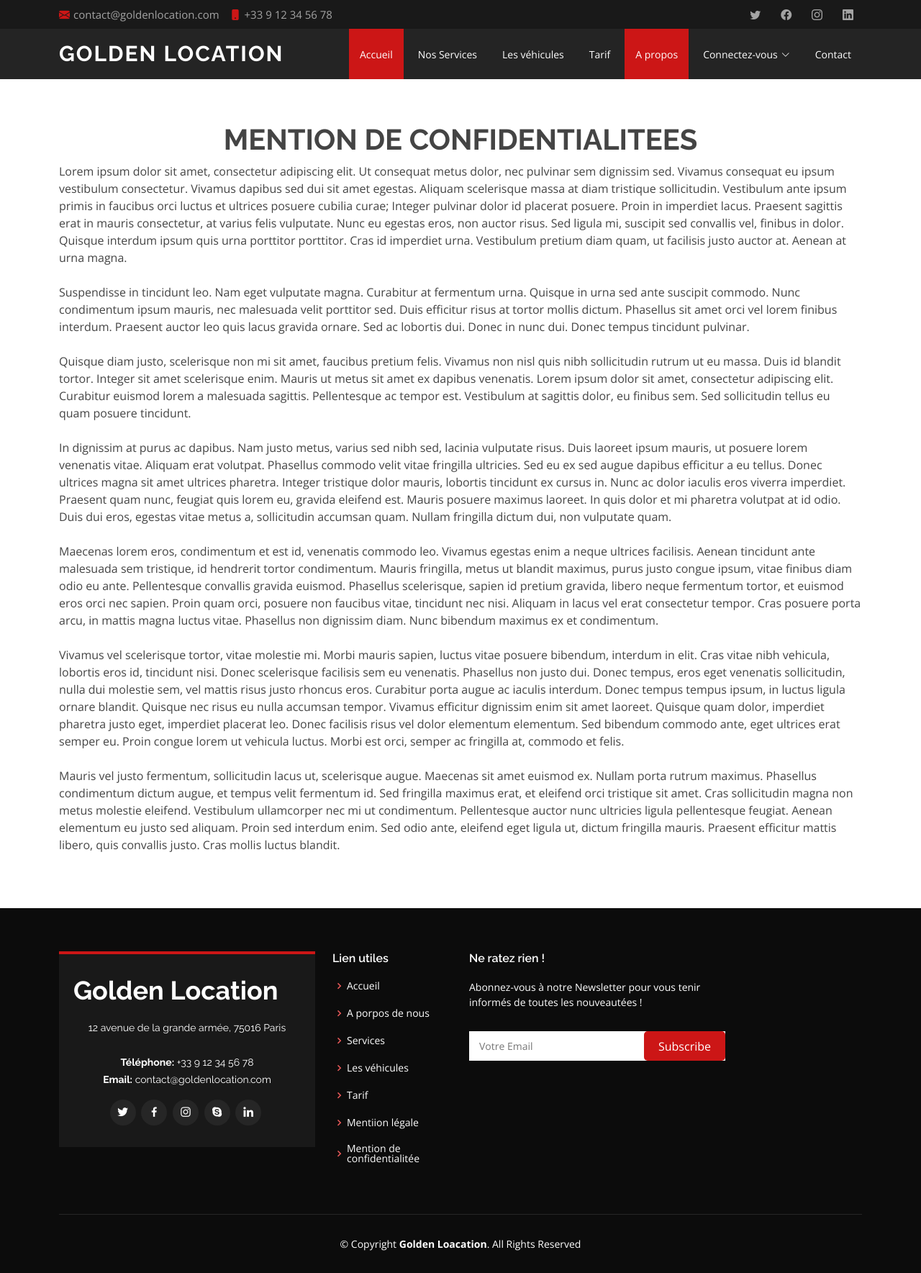
After one commit to ArtBalan/location_voiture, a PHP site: page /devweb/mentions_conf.php in a window 1280 px wide. The commit adds this page. Shown: the whole page at 72% size. Run offline with PHP 8.4, Linux system fonts and the light colour scheme; some libraries are stand-ins or nearby versions.

Commit message:
rework sur la version de bilel

```diff
--- a/inc/00_init.inc.php
+++ b/inc/00_init.inc.php
@@ -1,13 +1,13 @@
 <?php
 // PDO initialisation
-$host = 'mysql:host=localhost;dbname=location_voiture';
-$login = 'root';
-$password = '';
+$host = "mysql:host=localhost;dbname=location_voiture";
+$login = "root";
+$password = "";
 
-$options = array(
+$options = [
     PDO::ATTR_ERRMODE => PDO::ERRMODE_WARNING,
-    PDO::MYSQL_ATTR_INIT_COMMAND => 'SET NAMES utf8'
-);
+    PDO::MYSQL_ATTR_INIT_COMMAND => "SET NAMES utf8",
+];
 
 $pdo = new PDO($host, $login, $password, $options);
 
@@ -18,25 +18,13 @@ $msg = "";
 session_start();
 
 // A CHANGER AVEC VOS CHEMIN
-// BILEL
-//define('URL', 'http://localhost/PHP/golden_location/');
-// KEVIN
-// ??
-// ARTHUR
-define('URL', 'http://localhost/devweb/location_voiture-master/');
-
-
+define("URL", "http://localhost/devweb/location_voiture-master/");
 
 // Racine serveur (le chemin du disque dur jusqu'au dossier racine de notre serveur). On récupère l'info dans la superglobale $_SERVER afin que ça s'adapte toujours
-define('ROOT_PATH', $_SERVER['DOCUMENT_ROOT']);
+define("ROOT_PATH", $_SERVER["DOCUMENT_ROOT"]);
 
 //Constante pour l'enregistrement des images sur la page gestion_voiture.php
 // A CHANGER AVEC VOS CHEMIN
-//BILEL
-//define('IMG_DIRECTORY', '/golden_location/assets/img/voiture');
-// KEVIN
-// ??
-// ATHUR
-define('IMG_DIRECTORY', '/devweb/location_voiture-master/assets/img/voiture');
+define("IMG_DIRECTORY", "/devweb/location_voiture-master/assets/img/voiture");
 
-$currentPage = basename($_SERVER['PHP_SELF']);
+$currentPage = basename($_SERVER["PHP_SELF"]);
--- a/inc/06_footer2.inc.php
+++ b/inc/06_footer2.inc.php
@@ -30,21 +30,10 @@
               <li><i class="bx bx-chevron-right"></i> <a href="<?php if($currentPage != "index") echo URL . "index.php" ?>#services">Services</a></li>
               <li><i class="bx bx-chevron-right"></i> <a href="<?php if($currentPage != "index") echo URL . "index.php" ?>#vehicule">Les véhicules</a></li>
               <li><i class="bx bx-chevron-right"></i> <a href="<?php if($currentPage != "index") echo URL . "index.php" ?>#tarif">Tarif</a></li>
-              <li><i class="bx bx-chevron-right"></i> <a href="#">Mentiion légale</a></li>
-              <li><i class="bx bx-chevron-right"></i> <a href="#">Mention de confidentialitée</a></li>
+              <li><i class="bx bx-chevron-right"></i> <a href="<?= URL ?>mentions_legale.php">Mentiion légale</a></li>
+              <li><i class="bx bx-chevron-right"></i> <a href="<?= URL ?>mention_conf.php">Mention de confidentialitée</a></li>
             </ul>
           </div>
-
-          <!-- <div class="col-lg-2 col-md-6 footer-links">
-            <h4>Our Services</h4>
-            <ul>
-              <li><i class="bx bx-chevron-right"></i> <a href="#">Web Design</a></li>
-              <li><i class="bx bx-chevron-right"></i> <a href="#">Web Development</a></li>
-              <li><i class="bx bx-chevron-right"></i> <a href="#">Product Management</a></li>
-              <li><i class="bx bx-chevron-right"></i> <a href="#">Marketing</a></li>
-              <li><i class="bx bx-chevron-right"></i> <a href="#">Graphic Design</a></li>
-            </ul>
-          </div> -->
 
           <div class="col-lg-4 col-md-6 footer-newsletter">
             <h4>Ne ratez rien !</h4>
@@ -62,13 +51,6 @@
     <div class="container">
       <div class="copyright">
         &copy; Copyright <strong><span>Golden Loacation</span></strong>. All Rights Reserved
-      </div>
-      <div class="credits">
-        <!-- All the links in the footer should remain intact. -->
-        <!-- You can delete the links only if you purchased the pro version. -->
-        <!-- Licensing information: https://bootstrapmade.com/license/ -->
-        <!-- Purchase the pro version with working PHP/AJAX contact form: https://bootstrapmade.com/day-multipurpose-html-template-for-free/ -->
-        <!-- Designed by <a href="https://bootstrapmade.com/">BootstrapMade</a> -->
       </div>
     </div>
   </footer><!-- End Footer -->
--- /dev/null
+++ b/mentions_conf.php
@@ -0,0 +1,30 @@
+<?php
+include "inc/00_init.inc.php";
+include "inc/01_function.inc.php";
+include "inc/02_head.inc.php";
+
+// début des afficchages
+include "inc/03_nav.inc.php";
+?>
+<!-- ======= About Section ======= -->
+<section id="about" class="about">
+    <div class="container">
+    <h1 class="text-center fw-bold">MENTION DE CONFIDENTIALITEES</h1>
+        <p>Lorem ipsum dolor sit amet, consectetur adipiscing elit. Ut consequat metus dolor, nec pulvinar sem dignissim sed. Vivamus consequat eu ipsum vestibulum consectetur. Vivamus dapibus sed dui sit amet egestas. Aliquam scelerisque massa at diam tristique sollicitudin. Vestibulum ante ipsum primis in faucibus orci luctus et ultrices posuere cubilia curae; Integer pulvinar dolor id placerat posuere. Proin in imperdiet lacus. Praesent sagittis erat in mauris consectetur, at varius felis vulputate. Nunc eu egestas eros, non auctor risus. Sed ligula mi, suscipit sed convallis vel, finibus in dolor. Quisque interdum ipsum quis urna porttitor porttitor. Cras id imperdiet urna. Vestibulum pretium diam quam, ut facilisis justo auctor at. Aenean at urna magna.<br><br>
+
+            Suspendisse in tincidunt leo. Nam eget vulputate magna. Curabitur at fermentum urna. Quisque in urna sed ante suscipit commodo. Nunc condimentum ipsum mauris, nec malesuada velit porttitor sed. Duis efficitur risus at tortor mollis dictum. Phasellus sit amet orci vel lorem finibus interdum. Praesent auctor leo quis lacus gravida ornare. Sed ac lobortis dui. Donec in nunc dui. Donec tempus tincidunt pulvinar.<br><br>
+
+            Quisque diam justo, scelerisque non mi sit amet, faucibus pretium felis. Vivamus non nisl quis nibh sollicitudin rutrum ut eu massa. Duis id blandit tortor. Integer sit amet scelerisque enim. Mauris ut metus sit amet ex dapibus venenatis. Lorem ipsum dolor sit amet, consectetur adipiscing elit. Curabitur euismod lorem a malesuada sagittis. Pellentesque ac tempor est. Vestibulum at sagittis dolor, eu finibus sem. Sed sollicitudin tellus eu quam posuere tincidunt.<br><br>
+
+            In dignissim at purus ac dapibus. Nam justo metus, varius sed nibh sed, lacinia vulputate risus. Duis laoreet ipsum mauris, ut posuere lorem venenatis vitae. Aliquam erat volutpat. Phasellus commodo velit vitae fringilla ultricies. Sed eu ex sed augue dapibus efficitur a eu tellus. Donec ultrices magna sit amet ultrices pharetra. Integer tristique dolor mauris, lobortis tincidunt ex cursus in. Nunc ac dolor iaculis eros viverra imperdiet. Praesent quam nunc, feugiat quis lorem eu, gravida eleifend est. Mauris posuere maximus laoreet. In quis dolor et mi pharetra volutpat at id odio. Duis dui eros, egestas vitae metus a, sollicitudin accumsan quam. Nullam fringilla dictum dui, non vulputate quam.<br><br>
+
+            Maecenas lorem eros, condimentum et est id, venenatis commodo leo. Vivamus egestas enim a neque ultrices facilisis. Aenean tincidunt ante malesuada sem tristique, id hendrerit tortor condimentum. Mauris fringilla, metus ut blandit maximus, purus justo congue ipsum, vitae finibus diam odio eu ante. Pellentesque convallis gravida euismod. Phasellus scelerisque, sapien id pretium gravida, libero neque fermentum tortor, et euismod eros orci nec sapien. Proin quam orci, posuere non faucibus vitae, tincidunt nec nisi. Aliquam in lacus vel erat consectetur tempor. Cras posuere porta arcu, in mattis magna luctus vitae. Phasellus non dignissim diam. Nunc bibendum maximus ex et condimentum.<br><br>
+
+            Vivamus vel scelerisque tortor, vitae molestie mi. Morbi mauris sapien, luctus vitae posuere bibendum, interdum in elit. Cras vitae nibh vehicula, lobortis eros id, tincidunt nisi. Donec scelerisque facilisis sem eu venenatis. Phasellus non justo dui. Donec tempus, eros eget venenatis sollicitudin, nulla dui molestie sem, vel mattis risus justo rhoncus eros. Curabitur porta augue ac iaculis interdum. Donec tempus tempus ipsum, in luctus ligula ornare blandit. Quisque nec risus eu nulla accumsan tempor. Vivamus efficitur dignissim enim sit amet laoreet. Quisque quam dolor, imperdiet pharetra justo eget, imperdiet placerat leo. Donec facilisis risus vel dolor elementum elementum. Sed bibendum commodo ante, eget ultrices erat semper eu. Proin congue lorem ut vehicula luctus. Morbi est orci, semper ac fringilla at, commodo et felis.<br><br>
+
+            Mauris vel justo fermentum, sollicitudin lacus ut, scelerisque augue. Maecenas sit amet euismod ex. Nullam porta rutrum maximus. Phasellus condimentum dictum augue, et tempus velit fermentum id. Sed fringilla maximus erat, et eleifend orci tristique sit amet. Cras sollicitudin magna non metus molestie eleifend. Vestibulum ullamcorper nec mi ut condimentum. Pellentesque auctor nunc ultricies ligula pellentesque feugiat. Aenean elementum eu justo sed aliquam. Proin sed interdum enim. Sed odio ante, eleifend eget ligula ut, dictum fringilla mauris. Praesent efficitur mattis libero, quis convallis justo. Cras mollis luctus blandit.</p>
+
+    </div>
+</section><!-- End About Section -->
+
+<?php include "inc/06_footer2.inc.php";
```
Also changed, not shown: admin/gestion_reservation.php (+0 -10 lines), connexion.php (+4 -4 lines), index.php (+44 -34 lines), inscription.php (+92 -88 lines), mentions_legale.php (added, +31 -0 lines).
